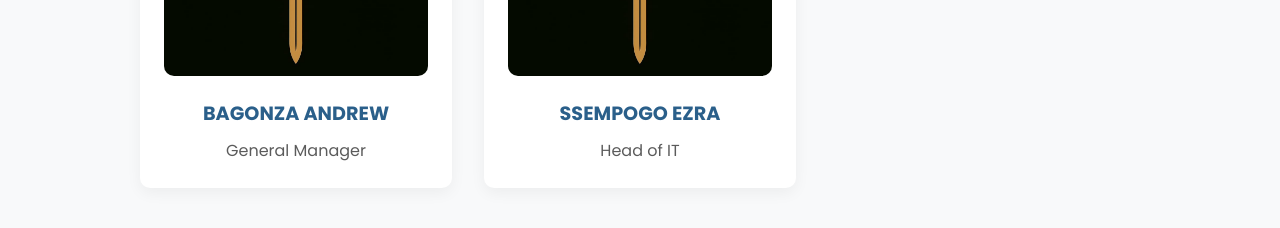
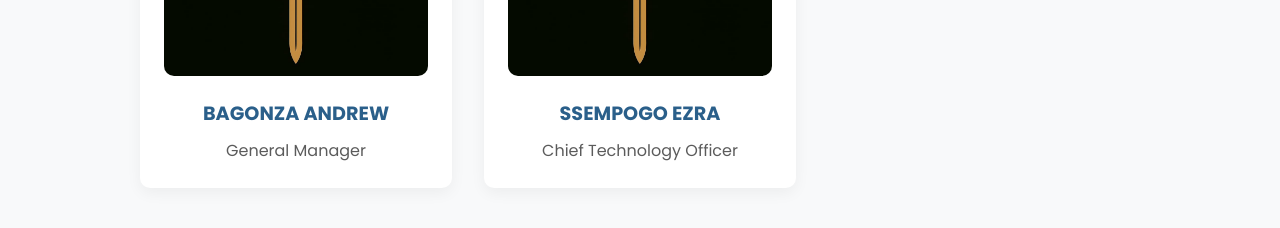
Before and after one commit to SsempogoEzra/BAGMUL, a plain HTML site: page about.html in a window 1280 px wide. Shown: the part 2280-2508 px from the top of the page. Drawn offline with Linux system fonts and the light colour scheme.

Commit message:
changed about page names to capital

```diff
--- a/about.html
+++ b/about.html
@@ -468,7 +468,7 @@
                 <div class="team-card">
                     <img src="./images/BagmulLogo.jpeg" alt="Team Member 3">
                     <h3>SSEMPOGO EZRA</h3>
-                    <p>Head of IT</p>
+                    <p>Chief Technology Officer</p>
             </div>
         </div>
     </section>
```
